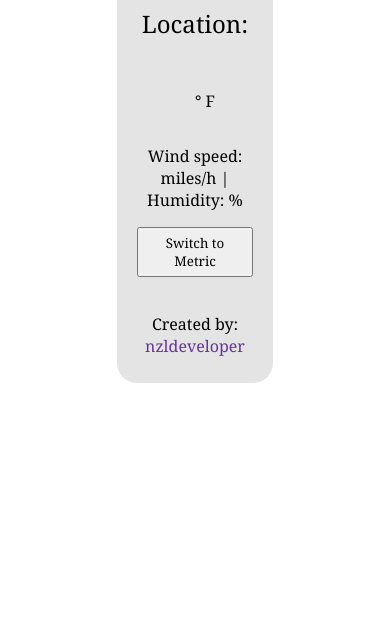
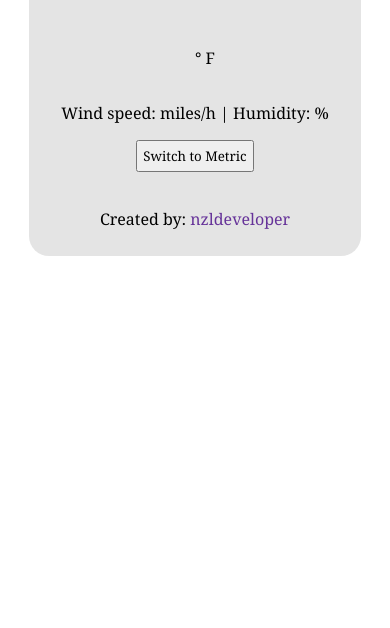
Before and after one commit to nzldeveloper/FCC-weather-app, a plain HTML site: page index.html in a window 390 px wide. Shown: the part 216-844 px from the top of the page. Drawn offline with nearby package versions, Linux system fonts and the light colour scheme; no server answers.

Commit message:
added media query for small screen

```diff
--- a/css/weather.css
+++ b/css/weather.css
@@ -63,3 +63,13 @@ body {
             text-decoration: none;
             color: rebeccapurple;
         }
+
+@media screen and (max-width: 600px) {
+
+    .bigcontainer {
+
+
+            width: 85%;
+    }
+
+}
```
